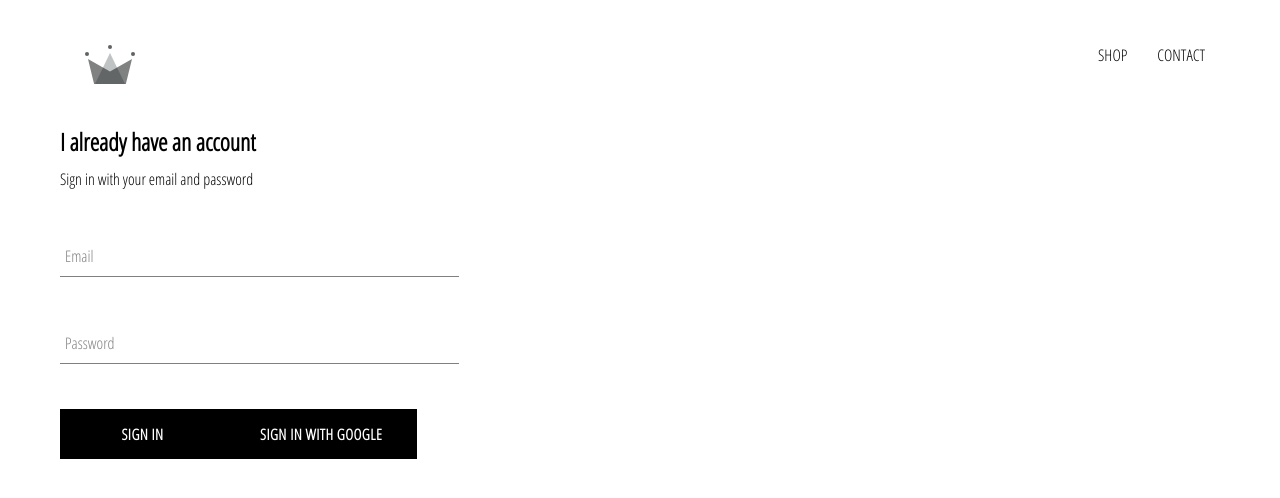
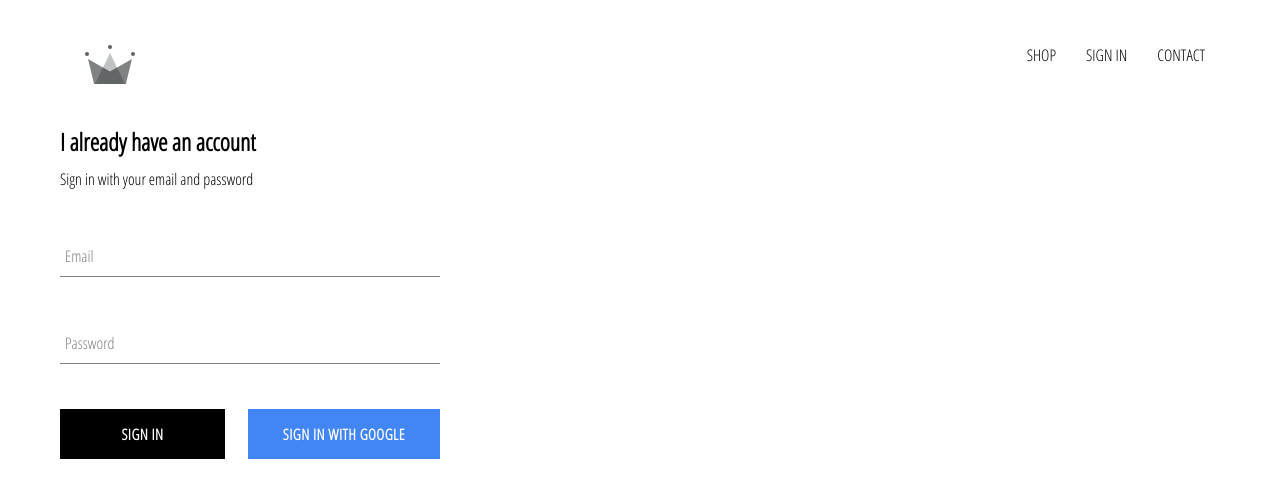
Before and after one commit to diegoacostauy/ecommerce-react-v2, a React (Create React App) app: page /register in a window 1280 px wide. Shown: the top 498 px of the page. Built offline with nearby package versions, Linux system fonts and the light colour scheme; no server answers.

Commit message:
save logged in user, conditional render signin signout navlink, buttons styles

```diff
--- a/src/App.css
+++ b/src/App.css
@@ -1,3 +1,7 @@
+* {
+  box-sizing: border-box;
+}
+
 body {
   font-family: 'Open Sans Condensed';
   padding: 20px 60px;
--- a/src/App.js
+++ b/src/App.js
@@ -1,22 +1,44 @@
-import React from 'react';
+import React, {Component} from 'react';
 import './App.css';
 import Home from './pages/Home/Home.component';
 import Shop from './pages/Shop/Shop.component'
 import Header from './components/Header/Header.component';
 import Register from './pages/Register/Register.component';
 import { Switch, Route } from 'react-router-dom';
+import { auth } from './firebase/firebase.utils';
 
-function App() {
+class App extends Component {
+  state = {
+    currentUser: null
+  };
+
+  unsubscribeFromAuth = null;
+
+  componentDidMount() {
+    this.unsubscribeFromAuth = auth.onAuthStateChanged(user => {
+      this.setState({
+        currentUser: user
+      });
+    })
+  }
+
+  componentWillUnmount() {
+    this.unsubscribeFromAuth();
+  }
+
+  render() {
+    const { currentUser } = this.state;
     return (
-    <div>
-      <Header />
+      <>
+        <Header currentUser={currentUser} />
         <Switch>
           <Route path="/" exact component={Home} />
           <Route path="/shop" exact component={Shop} />
           <Route path="/register" exact component={Register} />
         </Switch>
-    </div>
+      </>
     );
+  }
 }
 
 export default App;
--- a/src/components/Button/Button.component.jsx
+++ b/src/components/Button/Button.component.jsx
@@ -1,8 +1,8 @@
 import React from 'react';
 import './Button.styles.scss';
 
-const Button = ({children, ...rest}) => (
-  <button className="btn" {...rest}>
+const Button = ({ children, isGoogleSignIn, ...rest }) => (
+  <button className={`btn ${isGoogleSignIn ? 'btn-google' : ''}`} {...rest}>
     {children}
   </button>
 );
--- a/src/components/Button/Button.styles.scss
+++ b/src/components/Button/Button.styles.scss
@@ -1,3 +1,8 @@
+.btn-group {
+  display: flex;
+  justify-content: space-between;
+}
+
 .btn {
   min-width: 165px;
   width: auto;
@@ -14,7 +19,19 @@
   border: none;
   cursor: pointer;
 
-  &:hover {
+  &-google {
+    background-color: #4285f4;
+    color: #fff;
+
+    &:hover,
+    &:focus {
+      background-color: #357ae8;;
+      border: none;
+    }
+  }
+
+  &:hover,
+  &:focus {
     background-color: white;
     color: black;
     border: 1px solid black;
--- a/src/components/Header/Header.component.jsx
+++ b/src/components/Header/Header.component.jsx
@@ -2,9 +2,10 @@ import React from 'react';
 import { Link } from 'react-router-dom';
 import './Header.styles.scss';
 import { ReactComponent as Logo } from '../../../src/assets/crown.svg';
+import { auth } from '../../firebase/firebase.utils';
 // import Logo from '../../../src/assets/crown.svg';
 
-const Header = () => (
+const Header = ({currentUser}) => (
   <header className="navbar">
     <Link className="logo-container" to="/">
       <Logo className="logo" />
@@ -12,6 +13,17 @@ const Header = () => (
     </Link>
     <nav className="navbar-nav">
       <Link to="/shop" className="nav-item">Shop</Link>
+      {console.log(currentUser)}
+      {
+        currentUser ?
+          (<div tabIndex="0" role="link" className="nav-item" onClick={(e) => {
+            e.preventDefault();
+            auth.signOut();
+            window.location.pathname = '/';
+          }}>Sign Out</div>) :
+          ( <Link className="nav-item" to="/register">Sign In</Link> )
+
+      }
       <Link to="/contact" className="nav-item">Contact</Link>
     </nav>
 
--- a/src/components/Header/Header.styles.scss
+++ b/src/components/Header/Header.styles.scss
@@ -21,6 +21,11 @@
     & > .nav-item {
       padding: 10px 15px;
       text-transform: uppercase;
+
+      &:hover,
+      &:focus {
+        cursor: pointer;
+      }
     }
   }
 }
--- a/src/components/SignIn/SignIn.component.jsx
+++ b/src/components/SignIn/SignIn.component.jsx
@@ -49,8 +49,10 @@ class SignIn extends Component {
             label="Password"
             onChange={this.handleChange}
           />
-          <Button type="submit">Sign In</Button>
-          <Button onClick={signInWithGoogle}>Sign In With Google</Button>
+          <div className="btn-group">
+            <Button type="submit">Sign In</Button>
+            <Button onClick={signInWithGoogle} isGoogleSignIn={true}>Sign In With Google</Button>
+          </div>
         </form>
       </div>
     )
--- a/src/components/SignIn/SignIn.styles.scss
+++ b/src/components/SignIn/SignIn.styles.scss
@@ -1,5 +1,5 @@
 .sign-in {
-  width: 30vw;
+  width: 380px;
   display: flex;
   flex-direction: column;
 
```
Lines whose indentation alone changed are shown as unchanged.
